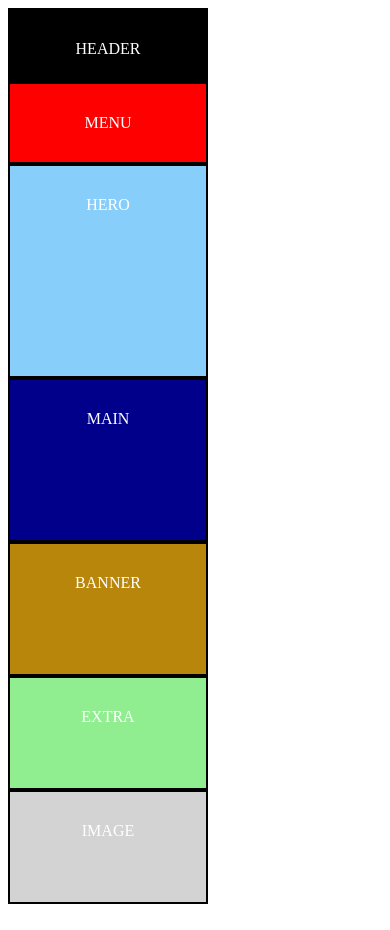
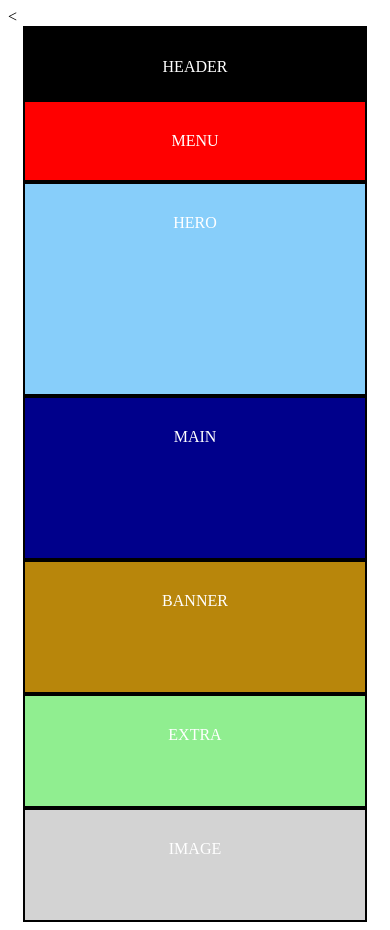
Before and after one commit to lestatvgg/untitled, a plain HTML site: page week2day5/week2day5.html in a window 390 px wide. Drawn offline with Linux system fonts and the light colour scheme.

Commit message:
week2day5 сделал адаптив

```diff
--- a/week2day5/styleweek2day5.css
+++ b/week2day5/styleweek2day5.css
@@ -1,8 +1,37 @@
-.grid {
-    display: grid;
-    grid-template-columns: 200px;
-    grid-template-rows: auto;
+/*.grid {*/
+/*    display: flex;*/
+/*    flex:1;*/
+/*   grid-template-rows: auto;*/
+/*}*/
+
+.container {
+    max-width: 1200px;
+    margin: 0px auto;
+    padding: 0px 15px;
+
 }
+
+@media (max-width: 1200px) {
+    .container {
+        max-width: 970px;
+    }
+}
+
+@media (max-width: 992px) {
+    .container {
+        max-width: 750px;
+    }
+}
+@media (max-width: 767px) {
+    .container {
+        max-width: none;
+    }
+}
+
+
+
+
+
 
 .item1, .item2, .item3, .item4, .item5, .item6, .item7 {
     text-align: center;
@@ -14,7 +43,7 @@
 
 .item1 {
     height: 10px;
-     background: black;
+    background: black;
 }
 
 .item2 {
--- a/week2day5/week2day5.html
+++ b/week2day5/week2day5.html
@@ -1,13 +1,14 @@
 <!DOCTYPE html>
 <html lang="en">
 <head>
-    <meta name="viewport" content="initial-scale=1.0" charset="UTF-8">
+    <meta name="viewport" content="width=device-width" charset="UTF-8">
+    <
     <title>Week2day5</title>
     <link rel="stylesheet" href="styleweek2day5.css">
 </head>
 <body>
+    <div class="container">
         <div class="grid">
-
         <div class="item1">HEADER</div>
         <div class="item2">MENU</div>
         <div class="item3">HERO</div>
@@ -15,7 +16,7 @@
         <div class="item5">BANNER</div>
         <div class="item6">EXTRA</div>
         <div class="item7">IMAGE</div>
-
+    </div>
     </div>
 
 </body>
```
Lines whose indentation alone changed are shown as unchanged.
